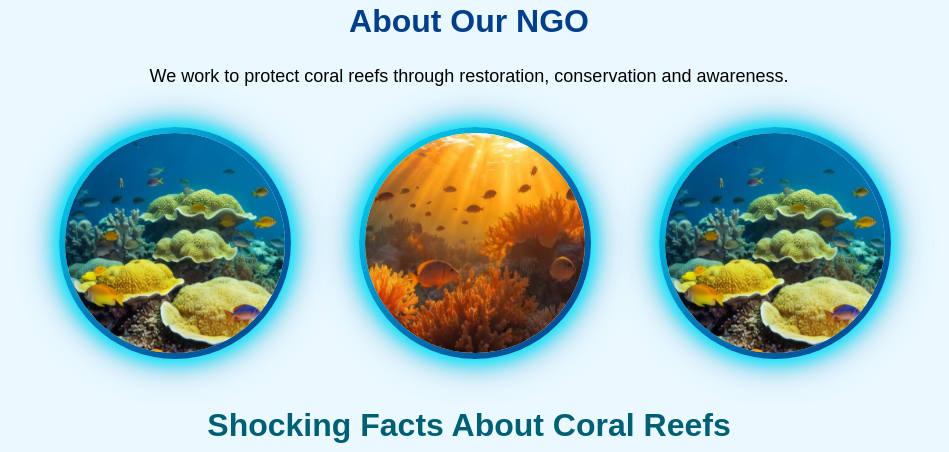
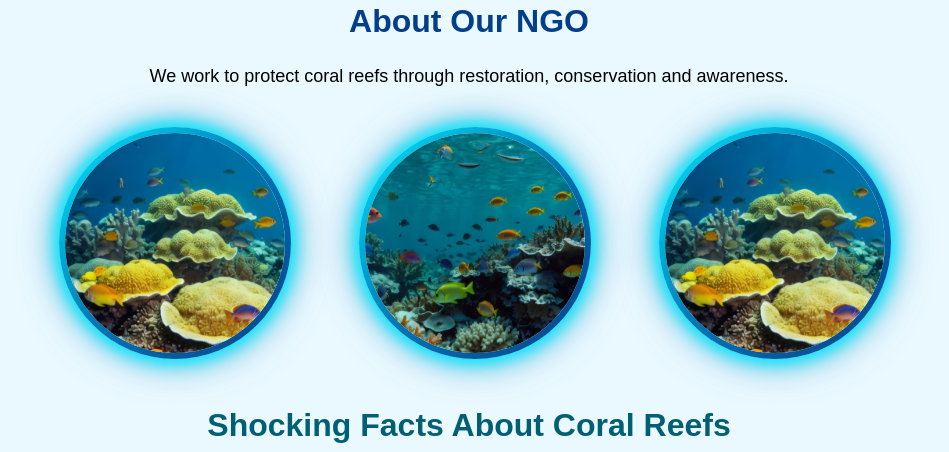
Before and after one commit to kaveribafna/Coral-Reef-Protection-NGO, a plain HTML site: page index.html in a window 1280 px wide. Shown: the part 897-1349 px from the top of the page, without its empty margins (171-1120 px from the left). Drawn offline with Linux system fonts and the light colour scheme; files whose address does not match are found by name.

Commit message:
Update index.html

```diff
--- a/index.html
+++ b/index.html
@@ -674,7 +674,7 @@
       <div class="about-flip-card">
         <div class="about-flip-card-inner">
           <div class="about-flip-front">
-            <img src="C:\Users\SAMSUNG\Downloads\WhatsApp Image 2025-11-19 at 18.30.50_83019a18.jpg" alt="Coral Reef Restoration" />
+            <img src="2nd.jpg" alt="Coral Reef Restoration" />
           </div>
           <div class="about-flip-back">
             <h3>What We Do</h3>
```
